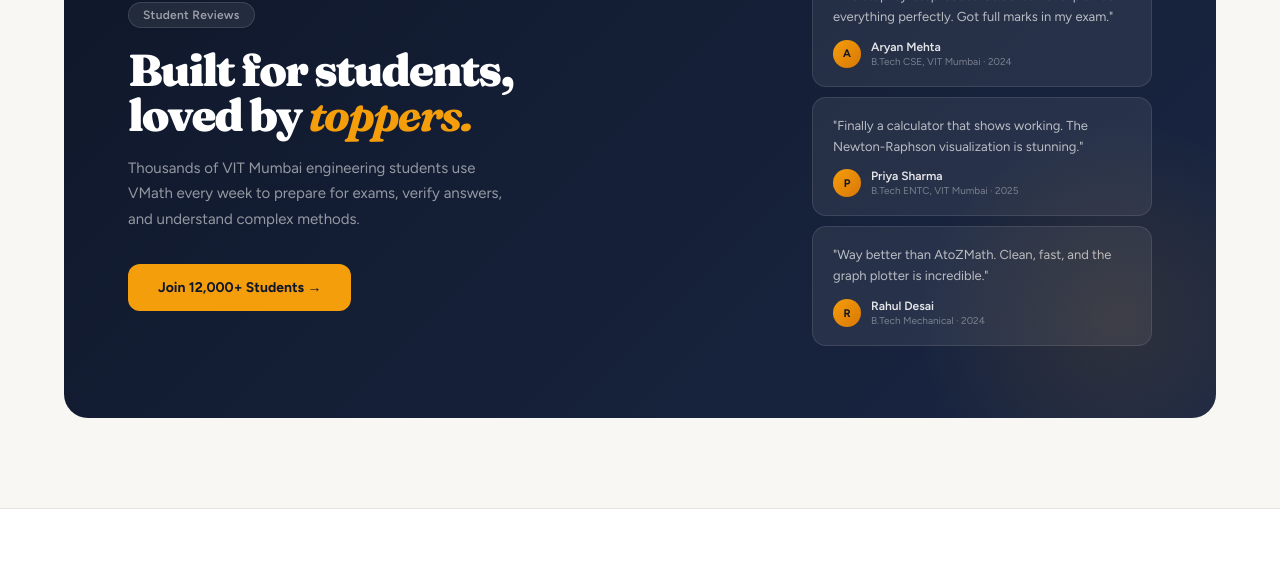
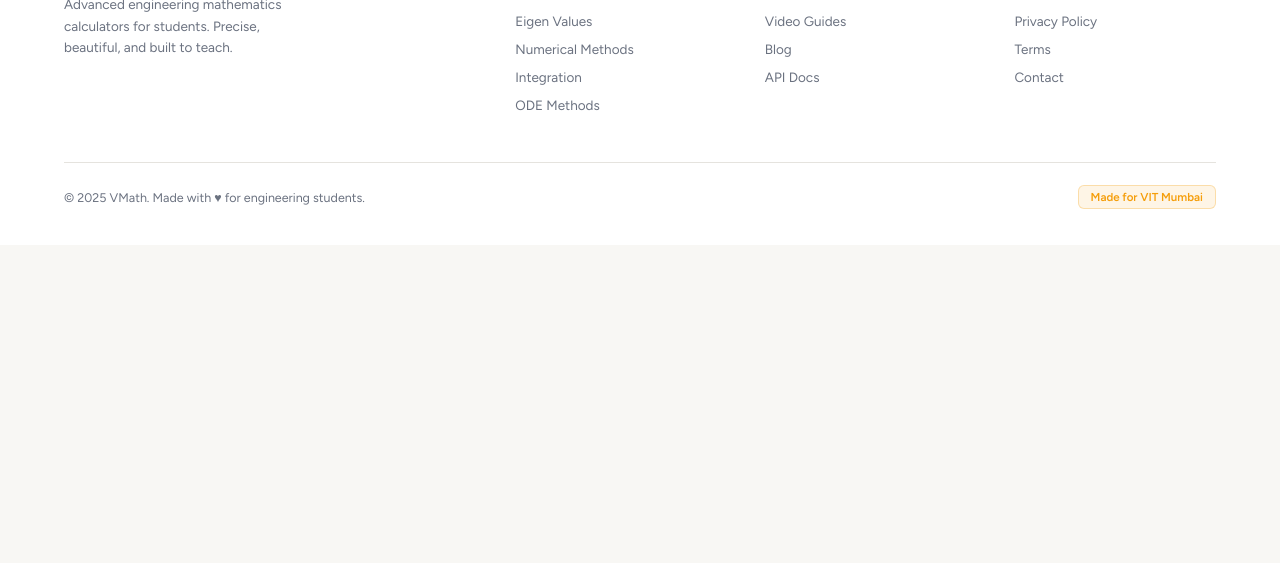
Before and after one commit to 1115ADITYA/VIT-VMATH, a plain HTML site: page index.html in a window 1280 px wide. Shown: the part 3028-3591 px from the top of the page. After the commit the page ends 3273 px from the top, so only its background shows below. Drawn offline with Linux system fonts and the light colour scheme.

Commit message:
Removed testimonials section

```diff
--- a/index.html
+++ b/index.html
@@ -546,58 +546,6 @@
   </section>
 
   <!-- ========================
-     STUDENT REVIEWS
-======================== -->
-  <section id="students-section">
-    <div id="students-inner">
-      <div id="students-left">
-        <div class="s-chip" id="students-chip"><span>Student Reviews</span></div>
-        <h2 id="students-title">Built for students,<br>loved by <em>toppers.</em></h2>
-        <p id="students-desc">Thousands of VIT Mumbai engineering students use VMath every week to prepare for exams,
-          verify answers, and understand complex methods.</p>
-        <button id="students-btn">Join 12,000+ Students →</button>
-      </div>
-
-      <div id="students-right">
-        <div id="students-reviews">
-          <div class="si-rev" id="review-1">
-            <div class="si-rev-text">"The step-by-step Gauss-Seidel solver explained everything perfectly. Got full
-              marks in my exam."</div>
-            <div class="si-rev-author">
-              <div class="si-av" id="av-1">A</div>
-              <div>
-                <div class="si-name">Aryan Mehta</div>
-                <div class="si-role">B.Tech CSE, VIT Mumbai · 2024</div>
-              </div>
-            </div>
-          </div>
-          <div class="si-rev" id="review-2">
-            <div class="si-rev-text">"Finally a calculator that shows working. The Newton-Raphson visualization is
-              stunning."</div>
-            <div class="si-rev-author">
-              <div class="si-av" id="av-2">P</div>
-              <div>
-                <div class="si-name">Priya Sharma</div>
-                <div class="si-role">B.Tech ENTC, VIT Mumbai · 2025</div>
-              </div>
-            </div>
-          </div>
-          <div class="si-rev" id="review-3">
-            <div class="si-rev-text">"Way better than AtoZMath. Clean, fast, and the graph plotter is incredible."</div>
-            <div class="si-rev-author">
-              <div class="si-av" id="av-3">R</div>
-              <div>
-                <div class="si-name">Rahul Desai</div>
-                <div class="si-role">B.Tech Mechanical · 2024</div>
-              </div>
-            </div>
-          </div>
-        </div>
-      </div>
-    </div>
-  </section>
-
-  <!-- ========================
      FOOTER
 ======================== -->
   <footer id="footer">
--- a/style.css
+++ b/style.css
@@ -914,148 +914,7 @@
       color: var(--teal);
     }
 
-    /* ========================
-   STUDENT REVIEWS
-======================== */
-    #students-section {
-      padding: 0 var(--pad-x) 90px;
-    }
 
-    #students-inner {
-      max-width: 1600px;
-      margin: 0 auto;
-      background: linear-gradient(135deg, var(--navy) 0%, var(--navy2) 100%);
-      border-radius: 24px;
-      padding: 72px 64px;
-      display: flex;
-      gap: 72px;
-      align-items: center;
-      position: relative;
-      overflow: hidden;
-    }
-
-    #students-inner::before {
-      content: '';
-      position: absolute;
-      bottom: -100px;
-      right: -100px;
-      width: 400px;
-      height: 400px;
-      background: radial-gradient(ellipse, rgba(245, 158, 11, 0.1) 0%, transparent 70%);
-      pointer-events: none;
-    }
-
-    #students-left {
-      flex: 1;
-    }
-
-    #students-left .s-chip {
-      background: rgba(255, 255, 255, 0.08);
-      border-color: rgba(255, 255, 255, 0.12);
-    }
-
-    #students-left .s-chip span {
-      color: rgba(255, 255, 255, 0.55);
-    }
-
-    #students-title {
-      font-family: 'Fraunces', serif;
-      font-size: clamp(32px, 3.5vw, 50px);
-      font-weight: 900;
-      color: var(--white);
-      letter-spacing: -2px;
-      line-height: 1.0;
-      margin-bottom: 18px;
-    }
-
-    #students-title em {
-      color: var(--amber);
-      font-style: italic;
-    }
-
-    #students-desc {
-      font-size: 15px;
-      color: rgba(255, 255, 255, 0.55);
-      line-height: 1.7;
-      max-width: 380px;
-      margin-bottom: 32px;
-    }
-
-    #students-btn {
-      display: inline-flex;
-      align-items: center;
-      gap: 8px;
-      padding: 15px 30px;
-      background: var(--amber);
-      color: var(--navy);
-      border-radius: 12px;
-      font-size: 14px;
-      font-weight: 700;
-      border: none;
-      transition: background 0.2s, transform 0.15s;
-    }
-
-    #students-btn:hover {
-      background: var(--amber2);
-      transform: translateY(-1px);
-    }
-
-    #students-right {
-      width: min(340px, 40%);
-      flex-shrink: 0;
-    }
-
-    #students-reviews {
-      display: flex;
-      flex-direction: column;
-      gap: 10px;
-    }
-
-    .si-rev {
-      background: rgba(255, 255, 255, 0.07);
-      border: 1px solid rgba(255, 255, 255, 0.1);
-      border-radius: 14px;
-      padding: 18px 20px;
-    }
-
-    .si-rev-text {
-      font-size: 13px;
-      color: rgba(255, 255, 255, 0.68);
-      line-height: 1.6;
-      margin-bottom: 12px;
-    }
-
-    .si-rev-author {
-      display: flex;
-      align-items: center;
-      gap: 10px;
-    }
-
-    .si-av {
-      width: 28px;
-      height: 28px;
-      border-radius: 50%;
-      background: linear-gradient(135deg, var(--amber), #d97706);
-      display: flex;
-      align-items: center;
-      justify-content: center;
-      font-size: 11px;
-      font-weight: 700;
-      color: var(--navy);
-      flex-shrink: 0;
-    }
-
-    .si-name {
-      font-size: 12px;
-      font-weight: 600;
-      color: rgba(255, 255, 255, 0.88);
-    }
-
-    .si-role {
-      font-size: 10px;
-      color: rgba(255, 255, 255, 0.38);
-      margin-top: 1px;
-    }
 
     /* ========================
    FOOTER
@@ -1221,15 +1080,6 @@
         grid-template-columns: 1fr;
       }
 
-      #students-inner {
-        flex-direction: column;
-        padding: 48px 36px;
-        gap: 40px;
-      }
-
-      #students-right {
-        width: 100%;
-      }
     }
 
     /* 700px */
@@ -1247,6 +1097,22 @@
       #nav-cta {
         padding: 8px 16px;
         font-size: 13px;
+      }
+
+      .section {
+        padding: 60px var(--pad-x);
+      }
+
+      #features-section {
+        padding-top: 50px;
+      }
+
+      #categories-section {
+        padding: 60px var(--pad-x);
+      }
+
+      #hero {
+        gap: 40px;
       }
 
       #bento-grid {
@@ -1276,16 +1142,32 @@
         grid-template-columns: 1fr;
         gap: 28px;
       }
+
+      #footer {
+        padding: 48px var(--pad-x) 28px;
+      }
     }
 
     /* 480px */
     @media (max-width: 480px) {
+      .section {
+        padding: 48px var(--pad-x);
+      }
+
+      #features-section {
+        padding-top: 36px;
+      }
+
+      #categories-section {
+        padding: 48px var(--pad-x);
+      }
+
+      #hero {
+        gap: 32px;
+      }
+
       #cats-grid {
         grid-template-columns: 1fr;
-      }
-
-      #students-inner {
-        padding: 36px 24px;
       }
 
       #hero-actions {
@@ -1297,4 +1179,8 @@
         width: 100%;
         text-align: center;
       }
+
+      #footer {
+        padding: 36px var(--pad-x) 20px;
+      }
     }
```
